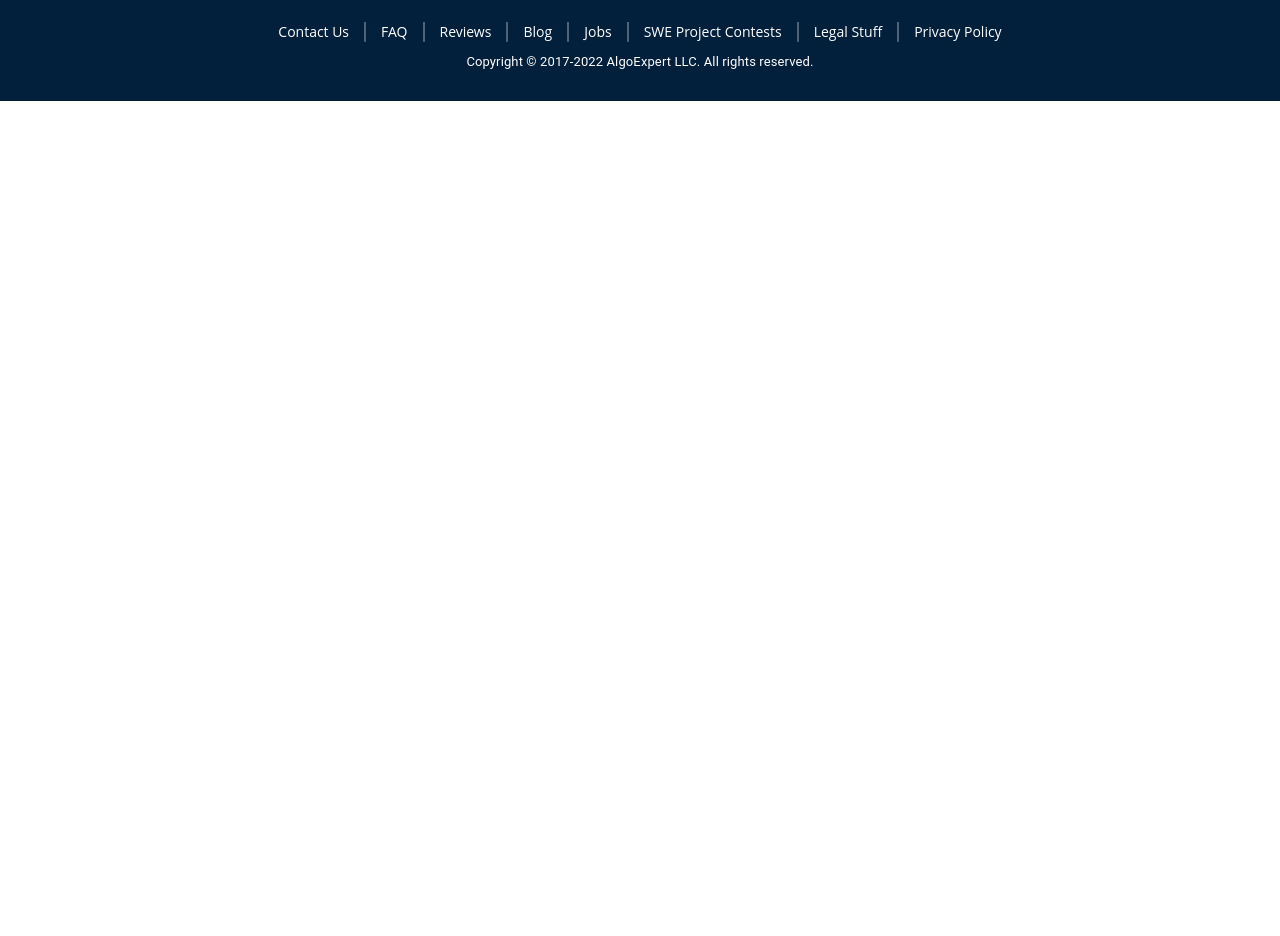
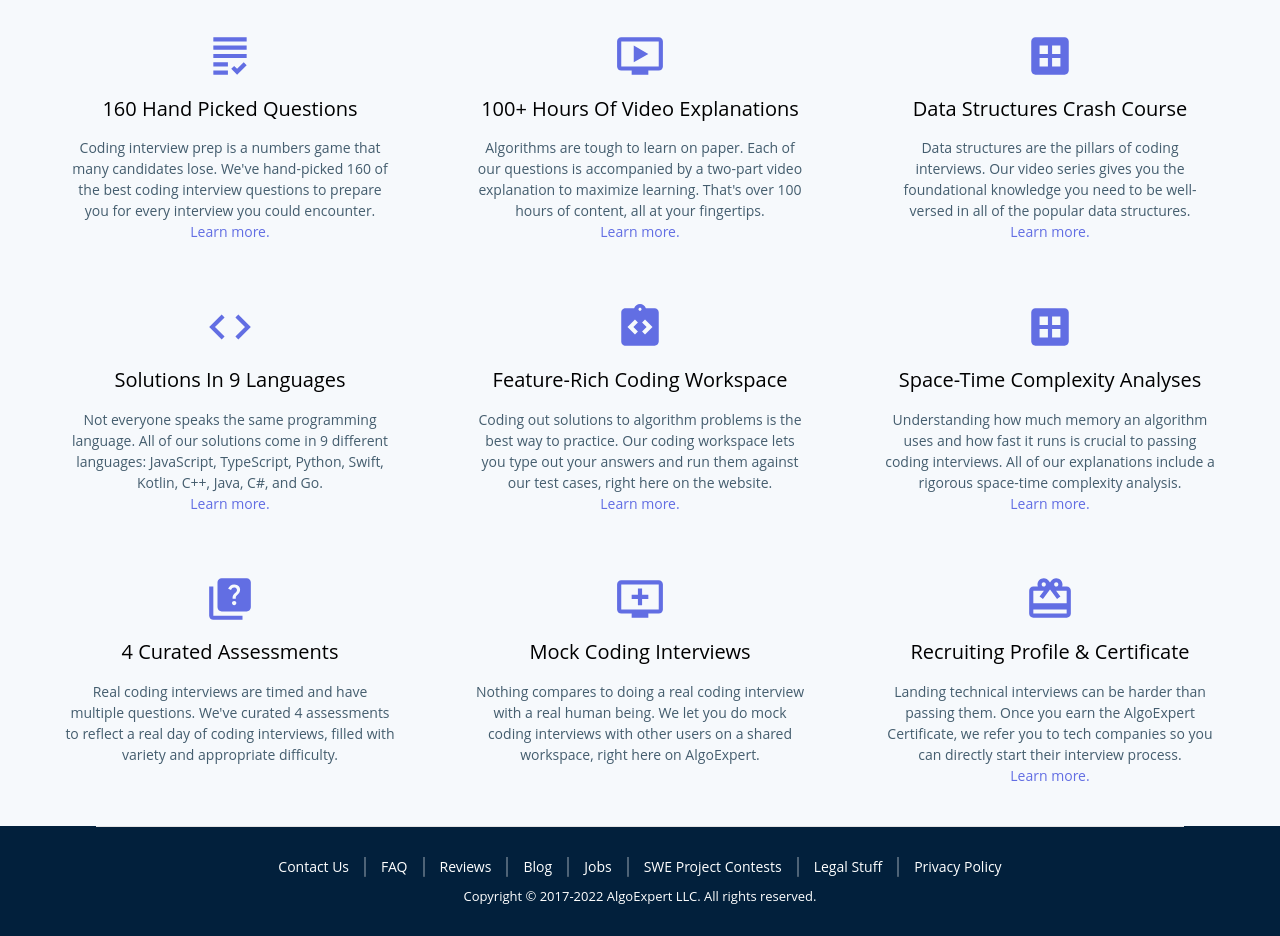
Before and after one commit to greenprotons/algo-expert-clone, a React (Vite) app: page / in a window 1280 px wide. Shown: the part 820-1756 px from the top of the page. Before the commit the page ends 921 px from the top, so only its background shows below. Built offline with nearby package versions, Linux system fonts and the light colour scheme.

Commit message:
All Algo Expert Steps Component Work Completed.

```diff
--- a/src/components/AlgoExpertSteps/AllAlgoSteps.tsx
+++ b/src/components/AlgoExpertSteps/AllAlgoSteps.tsx
@@ -1,14 +1,138 @@
 import { Box, Typography } from '@mui/material'
-import React from 'react'
 import WatchVideo from './WatchVideo'
+import GradingIcon from '@mui/icons-material/Grading';
+import CodeIcon from '@mui/icons-material/Code';
+import OndemandVideoIcon from '@mui/icons-material/OndemandVideo';
+import DatasetIcon from '@mui/icons-material/Dataset';
+import IntegrationInstructionsIcon from '@mui/icons-material/IntegrationInstructions';
+import QuizIcon from '@mui/icons-material/Quiz';
+import AddToQueueIcon from '@mui/icons-material/AddToQueue';
+import CardGiftcardIcon from '@mui/icons-material/CardGiftcard';
+
 
 const AllAlgoSteps = () => {
+  const allSteps = {
+    display: "flex",
+    flexWrap: "wrap",
+    justifyContent: "center",
+    margin: "0 auto",
+    maxWidth:"1230px"
+  }
+  const individualStep = {
+    display:"flex",
+    flexDirection:"column",
+    margin: "0 20px 20px",
+    maxWidth: "330px",
+    alignItems:"center",
+    padding: "20px",
+    textAlign: "center",
+  }
+
+  const allData = [
+    {
+      icon:GradingIcon,
+      title:"160 Hand Picked Questions",
+      description:"Coding interview prep is a numbers game that many   candidates lose. We've hand-picked 160 of the best coding interview questions to prepare you for every interview you could encounter.",
+      learn:"Learn more.",
+      bgColor:"#fff",
+      borderR:"6px",
+      shadow:"0 0 35px -2px rgb(0 0 0 / 20%)",
+      pointer:"pointer"
+    },
+    {
+      icon:OndemandVideoIcon,
+      title:"100+ Hours Of Video Explanations",
+      description:"Algorithms are tough to learn on paper. Each of our questions is accompanied by a two-part video explanation to maximize learning. That's over 100 hours of content, all at your fingertips.",
+      learn:"Learn more.",
+      bgColor:"#fff",
+      borderR:"6px",
+      shadow:"0 0 35px -2px rgb(0 0 0 / 20%)",
+      pointer:"pointer"
+    },
+    {
+      icon:DatasetIcon,
+      title:"Data Structures Crash Course",
+      description:"Data structures are the pillars of coding interviews. Our video series gives you the foundational knowledge you need to be well-versed in all of the popular data structures.",
+      learn:"Learn more.",
+      bgColor:"#fff",
+      borderR:"6px",
+      shadow:"0 0 35px -2px rgb(0 0 0 / 20%)",
+      pointer:"pointer"    },
+    {
+      icon:CodeIcon,
+      title:"Solutions In 9 Languages",
+      description:"Not everyone speaks the same programming language. All of our solutions come in 9 different languages: JavaScript, TypeScript, Python, Swift, Kotlin, C++, Java, C#, and Go.",
+      learn:"Learn more.",
+      bgColor:"#fff",
+      borderR:"6px",
+      shadow:"0 0 35px -2px rgb(0 0 0 / 20%)",
+      pointer:"pointer"
+    },
+    {
+      icon:IntegrationInstructionsIcon,
+      title:"Feature-Rich Coding Workspace",
+      description:"Coding out solutions to algorithm problems is the best way to practice. Our coding workspace lets you type out your answers and run them against our test cases, right here on the website.",
+      learn:"Learn more.",
+      bgColor:"#fff",
+      borderR:"6px",
+      shadow:"0 0 35px -2px rgb(0 0 0 / 20%)",
+      pointer:"pointer"
+    },
+    {
+      icon:DatasetIcon,
+      title:"Space-Time Complexity Analyses",
+      description:"Understanding how much memory an algorithm uses and how fast it runs is crucial to passing coding interviews. All of our explanations include a rigorous space-time complexity analysis.",
+      learn:"Learn more.",
+      bgColor:"#fff",
+      borderR:"6px",
+      shadow:"0 0 35px -2px rgb(0 0 0 / 20%)",
+      pointer:"pointer"
+    },
+    {
+      icon:QuizIcon,
+      title:"4 Curated Assessments",
+      description:"Real coding interviews are timed and have multiple questions. We've curated 4 assessments to reflect a real day of coding interviews, filled with variety and appropriate difficulty.",
+    },
+    {
+      icon:AddToQueueIcon,
+      title:"Mock Coding Interviews",
+      description:"Nothing compares to doing a real coding interview with a real human being. We let you do mock coding interviews with other users on a shared workspace, right here on AlgoExpert.",
+    },
+    {
+      icon:CardGiftcardIcon,
+      title:"Recruiting Profile & Certificate",
+      description:"Landing technical interviews can be harder than passing them. Once you earn the AlgoExpert Certificate, we refer you to tech companies so you can directly start their interview process.",
+      learn:"Learn more.",
+      bgColor:"#fff",
+      borderR:"6px",
+      shadow:"0 0 35px -2px rgb(0 0 0 / 20%)",
+      pointer:"pointer"    },
+  ]
   return (
     <Box sx={{
-        p:"100px 20px 0 20px"
+        p:"150px 20px 0 20px",
+        bgcolor:"#f6f9fc"
     }}>
-        <Typography variant='h2' sx={{textAlign:"center",mb:"20px"}}>What is ALgoExpert?</Typography>
+        <Typography variant='h2' sx={{textAlign:"center",mb:"20px",fontSize:"35px",color:"#02203c"}}>What is AlgoExpert?</Typography>
         <WatchVideo/>
+        <Box sx={{...allSteps}}>
+              {
+                allData.map((item,index)=>{
+                  return(
+                    <Box sx={{...individualStep,"&.MuiBox-root:hover":{
+                      bgcolor: item.bgColor,borderRadius:item.borderR,boxShadow:item.shadow,cursor:item.pointer,transition: "box-shadow .3s"}}} key={index}>
+                      <item.icon sx={{color:"#626ee3",fontSize:"50px"}}/>
+                      <Typography variant="h5" sx={{m:"15px 0",fontSize:"20px"}}>{item.title}</Typography>
+                      <Typography sx={{color:"#445d6e",fontSize:"14px"}}>{item.description}</Typography>
+                      <Typography sx={{color:"#626ee3",fontSize:"14px","&.MuiTypography-root:hover":{
+                        textDecoration:"underline"
+                      }}}>{item?.learn}</Typography>
+                    </Box>
+                  )
+                })
+              }
+
+        </Box>
     </Box>
   )
 }
--- a/src/main.tsx
+++ b/src/main.tsx
@@ -4,8 +4,20 @@ import { BrowserRouter } from 'react-router-dom';
 import App from './App'
 import './index.css'
 
+import { ThemeProvider } from '@emotion/react';
+import { createTheme } from '@mui/material';
+
+const theme = createTheme({
+    // to make your own typography
+    typography:{
+      fontFamily:"Open Sans,Helvetica,Arial,sans-serif"
+  },
+})
+
 ReactDOM.createRoot(document.getElementById('root') as HTMLElement).render(
   <BrowserRouter>
-    <App />
+    <ThemeProvider theme={theme}>
+      <App />
+    </ThemeProvider>
   </BrowserRouter>
 )
```
